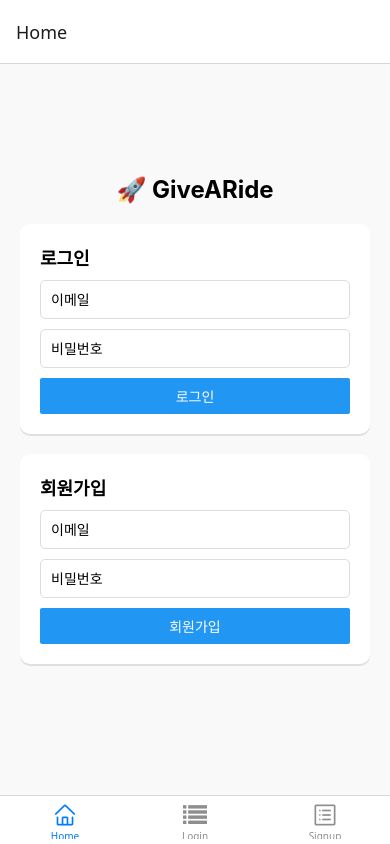
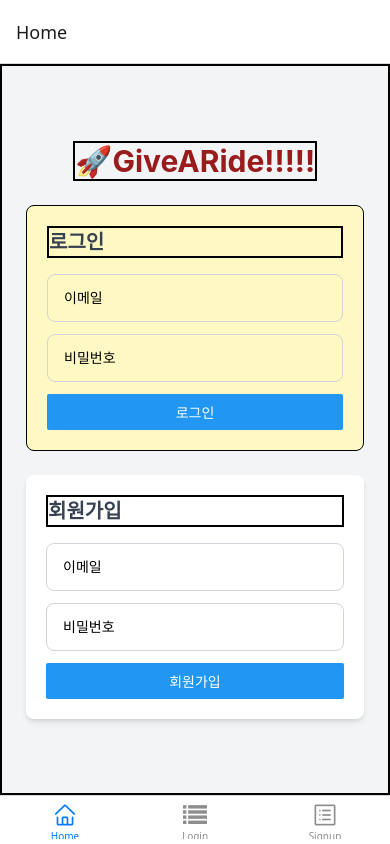
Before and after one commit to lgswin/GiveARide, a React Native app: screen /Home in a window 390 px wide. Built offline with nearby package versions, Linux system fonts and the light colour scheme; no server answers.

Commit message:
fix nativewind problem

```diff
--- a/App.tsx
+++ b/App.tsx
@@ -2,9 +2,7 @@ import React from "react";
 import { NavigationContainer } from "@react-navigation/native";
 import { createNativeStackNavigator } from "@react-navigation/native-stack";
 import TabNavigation from './Navigations/TabNavigation';
-import LoginScreen from "./screens/LoginScreen";
-import SignUpScreen from "./screens/SignUpScreen";
-import HomeScreen from "./screens/HomeScreen"; // 홈 화면 추가
+import './global.css'; // !!!! 이거 없으면 nativewind가 적용이 안됨~!!
 
 const Stack = createNativeStackNavigator();
 
--- a/babel.config.js
+++ b/babel.config.js
@@ -1,9 +1,10 @@
 module.exports = function (api) {
-    api.cache(true);
-    return {
-      presets: [
-        ["babel-preset-expo", { jsxImportSource: "nativewind" }],
-        "nativewind/babel",
-      ],
-    };
+  api.cache(true);
+  const plugins = [];
+
+  return {
+    presets: [['babel-preset-expo', { jsxImportSource: 'nativewind' }], 'nativewind/babel'],
+
+    plugins,
   };
+};
--- a/package.json
+++ b/package.json
@@ -19,7 +19,7 @@
     "expo": "~52.0.36",
     "expo-status-bar": "~2.0.1",
     "firebase": "^11.4.0",
-    "nativewind": "^4.1.23",
+    "nativewind": "latest",
     "react": "18.3.1",
     "react-native": "0.76.7",
     "react-native-reanimated": "3.16.2",
@@ -31,7 +31,7 @@
     "@types/react": "~18.3.12",
     "@types/react-native": "^0.72.8",
     "metro-react-native-babel-preset": "^0.77.0",
-    "tailwindcss": "^3.3.2",
+    "tailwindcss": "^3.4.0",
     "typescript": "^5.3.3"
   },
   "private": true,
--- a/screens/HomeScreen.tsx
+++ b/screens/HomeScreen.tsx
@@ -1,20 +1,33 @@
-import React, { useState } from "react";
-import { View, Text, TextInput, Button, Alert, StyleSheet } from "react-native";
+import React, { useState, useEffect } from "react";
+import { View, Text, TextInput, Button, Alert } from "react-native";
 import { auth } from "../src/firebaseConfig";
-import { createUserWithEmailAndPassword, signInWithEmailAndPassword, signOut } from "firebase/auth";
+import { createUserWithEmailAndPassword, signInWithEmailAndPassword, signOut, onAuthStateChanged } from "firebase/auth";
 
-const HomeScreen = () => {
-  // 로그인용 상태 변수
+const styles = {
+  container: "flex-1 items-center justify-center bg-gray-100 p-6 border-2",
+  title: "text-3xl font-bold text-red-800 mb-6 border-2",
+  authContainer: "w-full max-w-md p-5 rounded-lg mb-6 border border-20 bg-yellow-100",
+  authTitle: "text-xl font-bold text-gray-700 mb-4 border-2",
+  input: "w-full h-12 border border-gray-300 rounded-lg px-4 mb-3",
+  buttonContainer: "w-full max-w-md p-5 bg-white rounded-lg shadow-md",
+  userContainer: "w-full max-w-md p-5 bg-white rounded-lg shadow-md items-center",
+  welcomeText: "text-2xl font-bold text-gray-800 mb-4",
+};
+
+const HomeScreen: React.FC = () => {
   const [loginEmail, setLoginEmail] = useState("");
   const [loginPassword, setLoginPassword] = useState("");
-
-  // 회원가입용 상태 변수
   const [signUpEmail, setSignUpEmail] = useState("");
   const [signUpPassword, setSignUpPassword] = useState("");
+  const [user, setUser] = useState<any>(null);
 
-  const [isLoggedIn, setIsLoggedIn] = useState(false); // 로그인 상태 확인
+  useEffect(() => {
+    const unsubscribe = onAuthStateChanged(auth, (currentUser) => {
+      setUser(currentUser);
+    });
+    return () => unsubscribe();
+  }, []);
 
-  // 회원가입 핸들러
   const handleSignUp = async () => {
     try {
       await createUserWithEmailAndPassword(auth, signUpEmail, signUpPassword);
@@ -24,22 +37,18 @@ const HomeScreen = () => {
     }
   };
 
-  // 로그인 핸들러
   const handleLogin = async () => {
     try {
       await signInWithEmailAndPassword(auth, loginEmail, loginPassword);
-      setIsLoggedIn(true); // 로그인 성공 시 상태 변경
       Alert.alert("로그인 성공!", "환영합니다.");
     } catch (error: any) {
       Alert.alert("로그인 실패", error.message);
     }
   };
 
-  // 로그아웃 핸들러
   const handleLogout = async () => {
     try {
       await signOut(auth);
-      setIsLoggedIn(false); // 로그인 상태 변경
       Alert.alert("로그아웃 완료", "다시 로그인해주세요.");
     } catch (error: any) {
       console.error("로그아웃 오류:", error.message);
@@ -47,52 +56,51 @@ const HomeScreen = () => {
   };
 
   return (
-    <View style={styles.container}>
-      <Text style={styles.title}>🚀 GiveARide</Text>
-
-      {!isLoggedIn ? (
+    <View className={styles.container}>
+      <Text className={styles.title}>🚀GiveARide!!!!!</Text>
+      {!user ? (
         <>
-          {/* 로그인 UI */}
-          <View style={styles.section}>
-            <Text style={styles.sectionTitle}>로그인</Text>
+          <View className={styles.authContainer}>
+            <Text className={styles.authTitle}>로그인</Text>
             <TextInput
-              style={styles.input}
+              className={styles.input}
               placeholder="이메일"
               value={loginEmail}
               onChangeText={setLoginEmail}
+              autoCapitalize="none"
             />
             <TextInput
-              style={styles.input}
+              className={styles.input}
               placeholder="비밀번호"
+              secureTextEntry
               value={loginPassword}
               onChangeText={setLoginPassword}
-              secureTextEntry
             />
             <Button title="로그인" onPress={handleLogin} />
           </View>
 
-          {/* 회원가입 UI */}
-          <View style={styles.section}>
-            <Text style={styles.sectionTitle}>회원가입</Text>
+          <View className={styles.buttonContainer}>
+            <Text className={styles.authTitle}>회원가입</Text>
             <TextInput
-              style={styles.input}
+              className={styles.input}
               placeholder="이메일"
               value={signUpEmail}
               onChangeText={setSignUpEmail}
+              autoCapitalize="none"
             />
             <TextInput
-              style={styles.input}
+              className={styles.input}
               placeholder="비밀번호"
+              secureTextEntry
               value={signUpPassword}
               onChangeText={setSignUpPassword}
-              secureTextEntry
             />
             <Button title="회원가입" onPress={handleSignUp} />
           </View>
         </>
       ) : (
-        <View style={styles.loggedInContainer}>
-          <Text style={styles.welcomeText}>환영합니다! 🎉</Text>
+        <View className={styles.userContainer}>
+          <Text className={styles.welcomeText}>환영합니다, {user.email}! 🎉</Text>
           <Button title="로그아웃" onPress={handleLogout} />
         </View>
       )}
@@ -101,51 +109,3 @@ const HomeScreen = () => {
 };
 
 export default HomeScreen;
-
-const styles = StyleSheet.create({
-  container: {
-    flex: 1,
-    padding: 20,
-    justifyContent: "center",
-    alignItems: "center",
-    backgroundColor: "#f9f9f9",
-  },
-  title: {
-    fontSize: 24,
-    fontWeight: "bold",
-    marginBottom: 20,
-  },
-  section: {
-    width: "100%",
-    padding: 20,
-    backgroundColor: "#ffffff",
-    borderRadius: 10,
-    shadowColor: "#000",
-    shadowOpacity: 0.1,
-    shadowOffset: { width: 0, height: 2 },
-    elevation: 3,
-    marginBottom: 20,
-  },
-  sectionTitle: {
-    fontSize: 18,
-    fontWeight: "bold",
-    marginBottom: 10,
-  },
-  input: {
-    width: "100%",
-    padding: 10,
-    borderWidth: 1,
-    borderColor: "#ddd",
-    borderRadius: 5,
-    marginBottom: 10,
-    backgroundColor: "#fff",
-  },
-  loggedInContainer: {
-    alignItems: "center",
-  },
-  welcomeText: {
-    fontSize: 20,
-    fontWeight: "bold",
-    marginBottom: 10,
-  },
-});
--- a/tailwind.config.js
+++ b/tailwind.config.js
@@ -1,10 +1,13 @@
 /** @type {import('tailwindcss').Config} */
 module.exports = {
   // NOTE: Update this to include the paths to all of your component files.
-  content: ["./screens/**/*.{js,jsx,ts,tsx}"],
+  content: ['./App.{js,jsx,ts,tsx}', './Screens/**/*.{js,jsx,ts,tsx}', './Components/Views/**/*.{js,jsx,ts,tsx}', './Navigations/js,jsx,ts,tsx}'],
   presets: [require("nativewind/preset")],
   theme: {
     extend: {},
   },
   plugins: [],
+  corePlugin: {
+    borderOpacity: true,
+  },
 }
```
